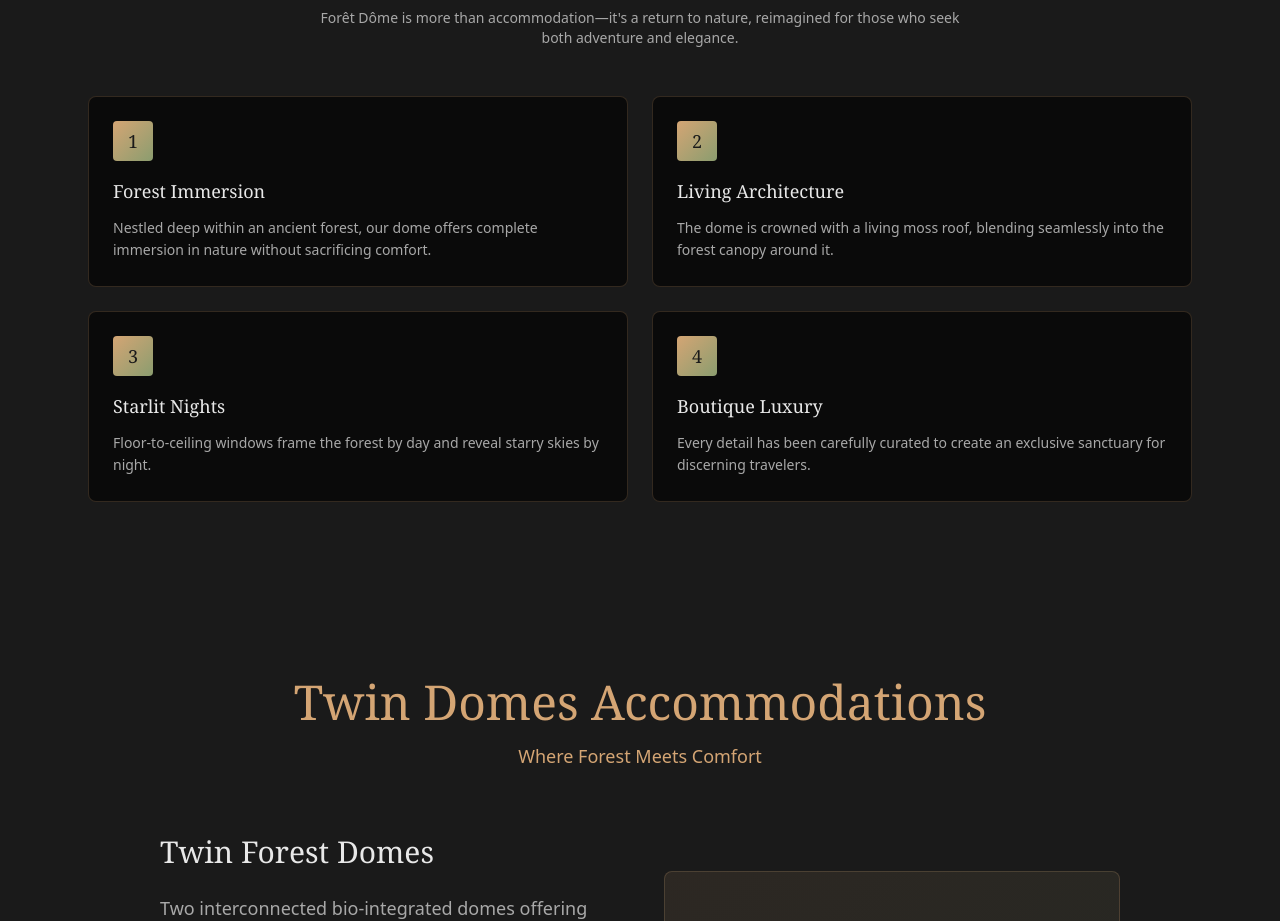
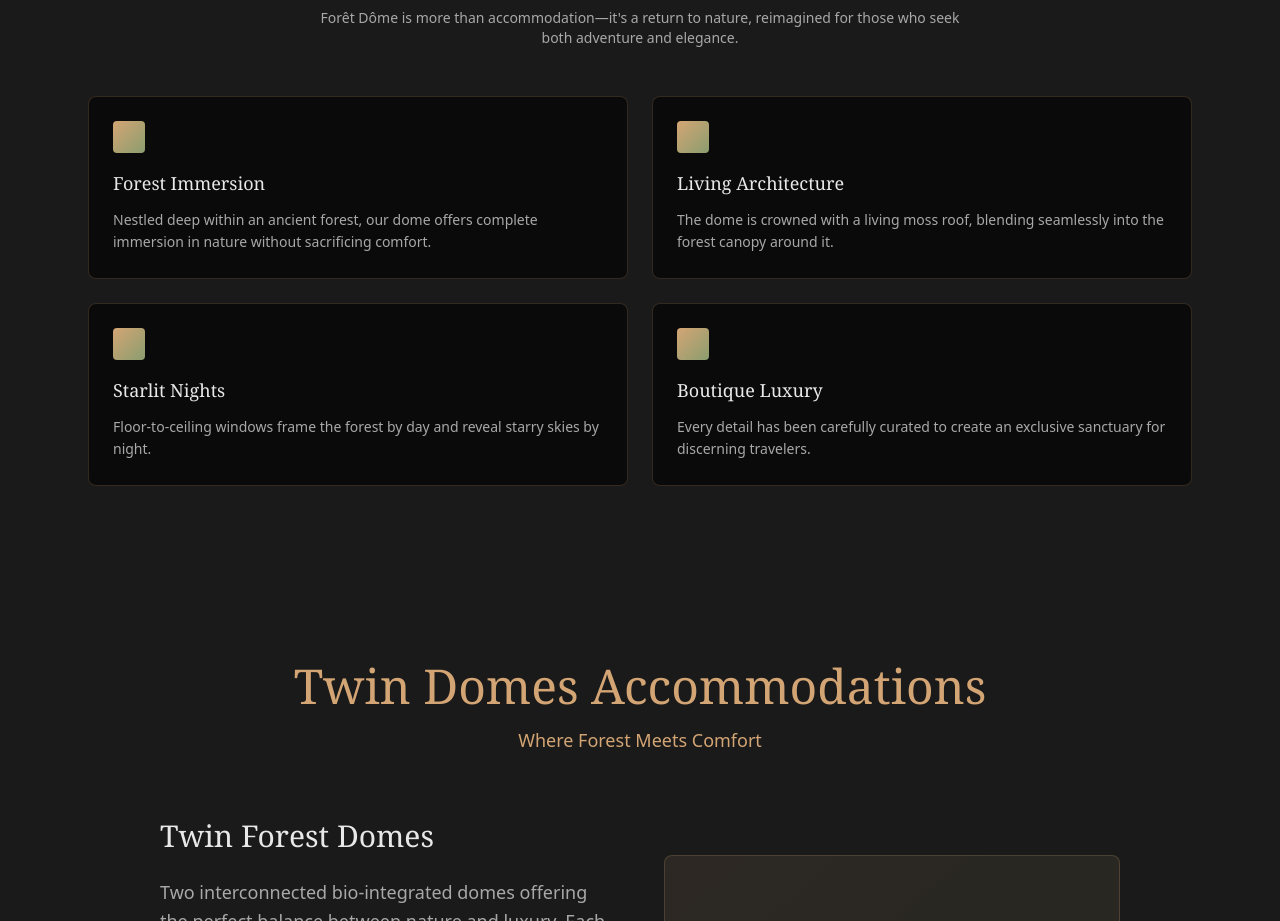
Before and after one commit to TNLConsulting/escapia, a Next.js app: page / in a window 1280 px wide. Shown: the part 1012-1933 px from the top of the page. Built offline with nearby package versions, Linux system fonts and the light colour scheme.

Commit message:
Experience: remove numbers, just gradient squares

```diff
--- a/src/components/Experience.tsx
+++ b/src/components/Experience.tsx
@@ -24,11 +24,9 @@ export function Experience() {
           {cards.map((card, i) => (
             <div key={i} className="p-6" style={{ backgroundColor: "#0a0a0a", border: "1px solid rgba(212, 165, 116, 0.2)", borderRadius: "8px" }}>
               <div
-                className="w-10 h-10 rounded flex items-center justify-center text-lg font-serif font-light mb-4"
-                style={{ background: "linear-gradient(135deg, #d4a574 0%, #8b9d6f 100%)", color: "#1a1a1a" }}
-              >
-                {i + 1}
-              </div>
+                className="w-8 h-8 rounded mb-4"
+                style={{ background: "linear-gradient(135deg, #d4a574 0%, #8b9d6f 100%)" }}
+              />
               <h3 className="text-lg font-serif font-light mb-3" style={{ color: "#e8e8e8" }}>{card.title}</h3>
               <p className="text-sm" style={{ color: "#a8a8a8", lineHeight: "1.6" }}>{card.desc}</p>
             </div>
```
